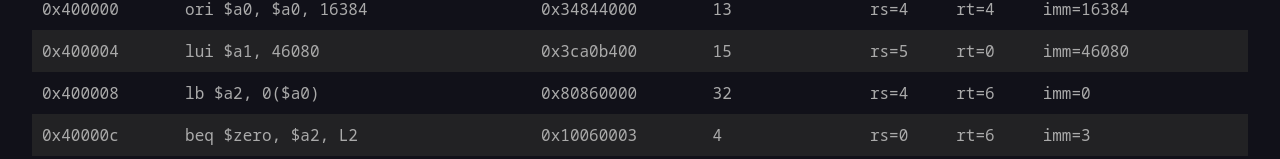
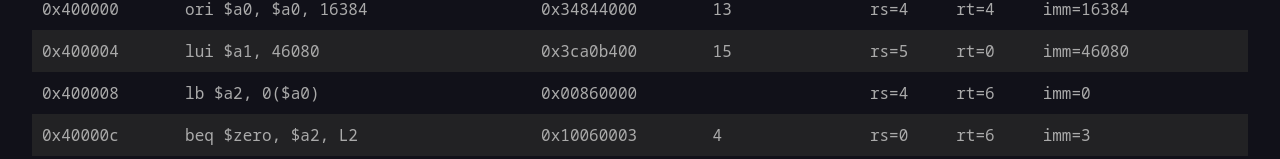
Before and after one commit to mclrc/mips-assembler, a React (Vite) app: page / in a window 1280 px wide. Shown: the part 641-800 px from the top of the page. Built offline with nearby package versions, Linux system fonts and the light colour scheme.

Commit message:
Better naming

```diff
--- a/src/parser/index.ts
+++ b/src/parser/index.ts
@@ -37,7 +37,7 @@ type Context = {
   address: number;
 };
 
-const RTYPE = {
+const RTYPE_FUNCTS = {
   sll: 0,
   srl: 1,
   jr: 8,
@@ -48,12 +48,12 @@ const RTYPE = {
   slt: 42,
 };
 
-const JTYPE = {
+const JTYPE_OPCODES = {
   j: 2,
   jal: 3,
 };
 
-const BRANCH = {
+const BRANCH_OPCODES = {
   beq: 4,
   beqz: 4,
   bne: 5,
@@ -61,7 +61,7 @@ const BRANCH = {
   bgtz: 7,
 };
 
-const MEMORY = {
+const MEMORY_OPCODES = {
   lb: 32,
   lh: 33,
   lwl: 34,
@@ -76,9 +76,8 @@ const MEMORY = {
   swr: 46,
 };
 
-const ITYPE = {
-  ...MEMORY,
-  ...BRANCH,
+const ITYPE_OPCODES = {
+  ...BRANCH_OPCODES,
   addi: 8,
   subi: 10,
   andi: 12,
@@ -93,15 +92,15 @@ const ITYPE = {
 const COMMAND_SCHEMAS = {
   RTYPE: new RegExp(
     // Matches lines like `add $t0, $t1, $t2`
-    `(${Object.keys(RTYPE).join('|')})\\s+\\$(\\w+),\\s+(?:\\$(\\w+),)?\\s*\\$(\\w+)\\s*(?:,\\s*(\\w+))?$`
+    `(${Object.keys(RTYPE_FUNCTS).join('|')})\\s+\\$(\\w+),\\s+(?:\\$(\\w+),)?\\s*\\$(\\w+)\\s*(?:,\\s*(\\w+))?$`
   ),
-  ITYPE1: new RegExp(
+  ITYPE: new RegExp(
     // Matches lines like `addi $t0, $t1, 10`, and `beq $t0, $t1, L1`
-    `(${Object.keys(ITYPE).join('|')})\\s+\\$(\\w+),(?:\\s+\\$(\\w+),)?\\s*(-?\\w+)$`
+    `(${Object.keys(ITYPE_OPCODES).join('|')})\\s+\\$(\\w+),(?:\\s+\\$(\\w+),)?\\s*(-?\\w+)$`
   ),
-  ITYPE2: new RegExp(
+  ITYPE_MEMORY: new RegExp(
     // Matches memory instructions like `lw $t0, 10($t1)` and `sw $t0, ($t1)`
-    `(${Object.keys(ITYPE).join('|')})\\s+\\$(\\w+),\\s+(-?\\w+)?(?:\\(\\$(\\w+)\\))?$`
+    `(${Object.keys(MEMORY_OPCODES).join('|')})\\s+\\$(\\w+),\\s+(-?\\w+)?(?:\\(\\$(\\w+)\\))?$`
   ),
 };
 
@@ -155,17 +154,19 @@ const parseJType = (
 ): JType | null => {
   const [name, label] = line.split(' ');
 
-  if (!Object.keys(JTYPE).includes(name)) return null;
+  if (!Object.keys(JTYPE_OPCODES).includes(name)) return null;
 
   const target = labels[label] ?? parseIntMaybeHex(label);
+
+  const opcode = JTYPE_OPCODES[name];
 
   return {
     original: line,
     type: 'J',
-    opcode: JTYPE[name],
+    opcode,
     address,
     target,
-    hex: calcJTypeHex({ opcode: JTYPE[name], target }),
+    hex: calcJTypeHex({ opcode, target }),
   };
 };
 
@@ -187,7 +188,7 @@ const parseRType = (line: string, { address }: Context): RType | null => {
 
   const shamt = shamtString ? parseIntMaybeHex(shamtString) : 0;
 
-  const funct = RTYPE[name];
+  const funct = RTYPE_FUNCTS[name];
 
   return {
     original: line,
@@ -216,8 +217,8 @@ const calcRTypeHex = ({
 
 /// Parse the two possible I type schemas into a common format
 const parseITypeSchemas = (line: string) => {
-  const matchA = line.match(COMMAND_SCHEMAS.ITYPE1);
-  const matchB = line.match(COMMAND_SCHEMAS.ITYPE2);
+  const matchA = line.match(COMMAND_SCHEMAS.ITYPE);
+  const matchB = line.match(COMMAND_SCHEMAS.ITYPE_MEMORY);
 
   if (matchA) {
     const [, name, rs, rt, immediate] = matchA;
@@ -246,9 +247,9 @@ const parseIType = (
     immediate: immediateString,
   } = parsedSchema;
 
-  const opcode = ITYPE[name];
+  const opcode = ITYPE_OPCODES[name];
 
-  const isBranch = Object.keys(BRANCH).includes(name);
+  const isBranch = Object.keys(BRANCH_OPCODES).includes(name);
 
   // If it's a branch instruction, calculate the branch offset
   const branchOffset =
```
